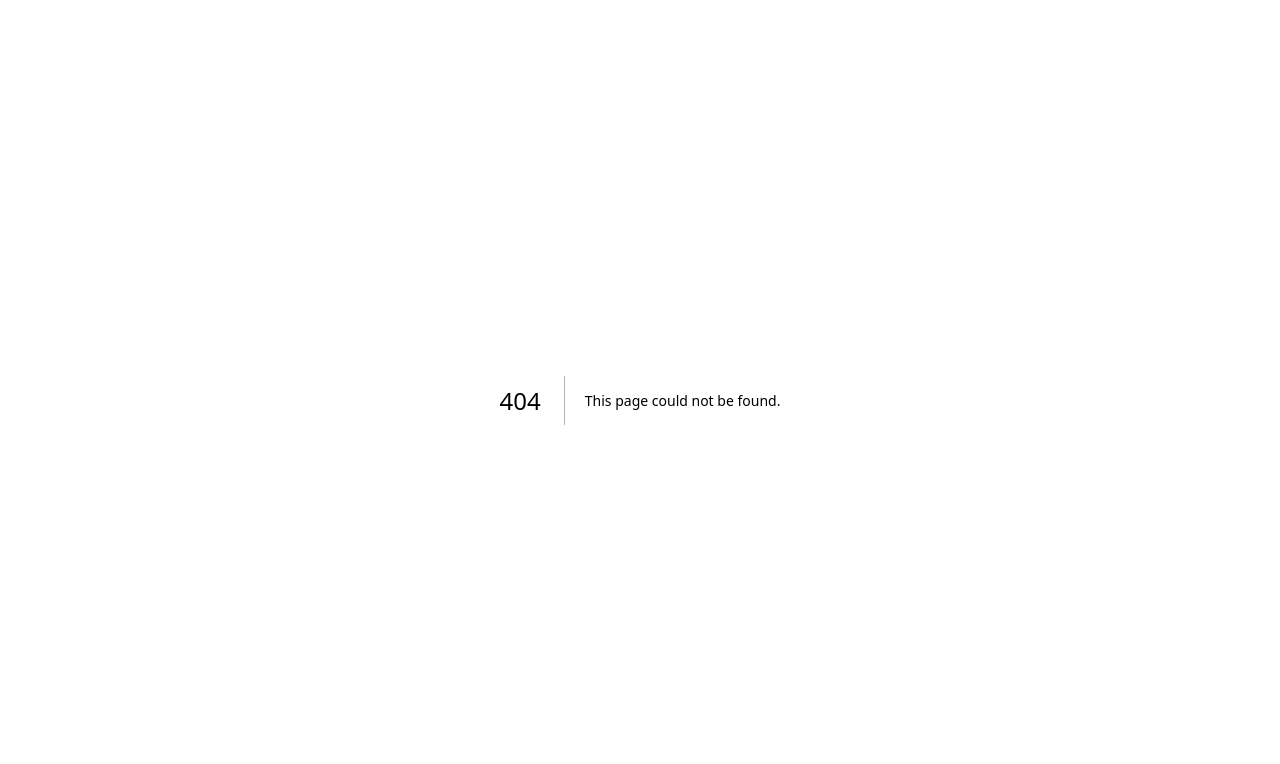
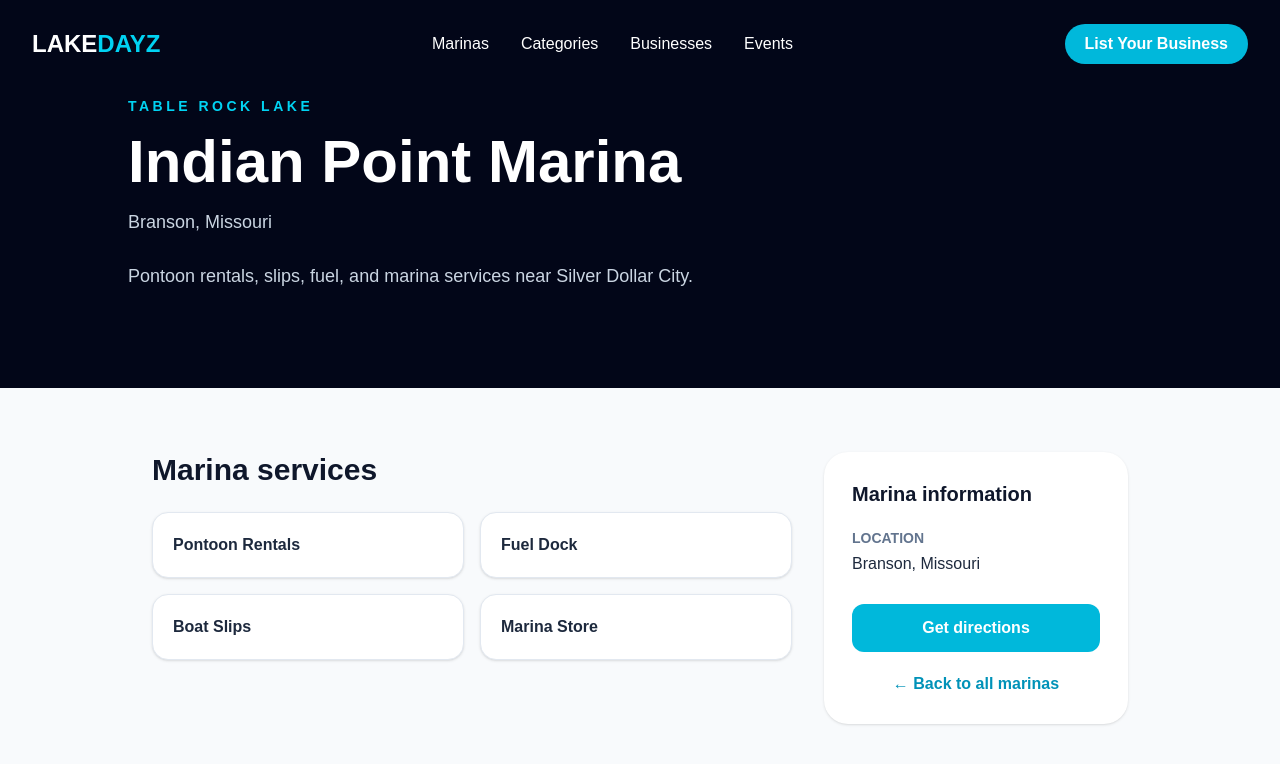
Before and after one commit to lakedayz/lakedayz, a Next.js app: page /marinas/indian-point-marina in a window 1280 px wide. Before the commit this address had no page. Shown: the top 764 px of the page. Built offline with nearby package versions, Linux system fonts and the light colour scheme.

Commit message:
Add marina detail pages

```diff
--- /dev/null
+++ b/app/marinas/[slug]/page.tsx
@@ -0,0 +1,147 @@
+import Navbar from "../../components/Navbar";
+
+const marinaDetails = {
+  "state-park-marina": {
+    name: "State Park Marina",
+    lake: "Table Rock Lake",
+    location: "Branson, Missouri",
+    description:
+      "Boat rentals, fuel, slips, supplies, and convenient access to Table Rock Lake.",
+    services: ["Boat Rentals", "Fuel Dock", "Boat Slips", "Lake Supplies"],
+  },
+  "indian-point-marina": {
+    name: "Indian Point Marina",
+    lake: "Table Rock Lake",
+    location: "Branson, Missouri",
+    description:
+      "Pontoon rentals, slips, fuel, and marina services near Silver Dollar City.",
+    services: ["Pontoon Rentals", "Fuel Dock", "Boat Slips", "Marina Store"],
+  },
+  "port-of-kimberling-marina": {
+    name: "Port of Kimberling Marina",
+    lake: "Table Rock Lake",
+    location: "Kimberling City, Missouri",
+    description:
+      "Boat rentals, wet slips, fuel, lodging, and full-service marina amenities.",
+    services: ["Boat Rentals", "Wet Slips", "Fuel Dock", "Lodging"],
+  },
+  "rock-lane-resort-and-marina": {
+    name: "Rock Lane Resort and Marina",
+    lake: "Table Rock Lake",
+    location: "Branson West, Missouri",
+    description:
+      "Resort lodging, marina access, boat slips, dining, and lakefront amenities.",
+    services: ["Boat Slips", "Dining", "Lodging", "Lake Access"],
+  },
+  "long-creek-marina": {
+    name: "Long Creek Marina",
+    lake: "Table Rock Lake",
+    location: "Ridgedale, Missouri",
+    description:
+      "Boat rentals, fuel, marina services, and convenient access to Long Creek.",
+    services: ["Boat Rentals", "Fuel Dock", "Boat Slips", "Marina Services"],
+  },
+  "the-harbor": {
+    name: "The Harbor",
+    lake: "Table Rock Lake",
+    location: "Branson, Missouri",
+    description:
+      "Marina services, boat access, slips, fuel, and nearby lake amenities.",
+    services: ["Boat Slips", "Fuel Dock", "Lake Access", "Marina Services"],
+  },
+};
+
+type MarinaSlug = keyof typeof marinaDetails;
+
+export default async function MarinaDetailPage({
+  params,
+}: {
+  params: Promise<{ slug: string }>;
+}) {
+  const { slug } = await params;
+  const marina = marinaDetails[slug as MarinaSlug];
+
+  if (!marina) {
+    return (
+      <main className="min-h-screen bg-slate-50">
+        <Navbar />
+
+        <section className="mx-auto max-w-4xl px-6 py-32">
+          <h1 className="text-4xl font-black text-slate-900">
+            Marina not found
+          </h1>
+
+          <a
+            href="/marinas"
+            className="mt-6 inline-block font-bold text-cyan-600"
+          >
+            ← Back to marinas
+          </a>
+        </section>
+      </main>
+    );
+  }
+
+  return (
+    <main className="min-h-screen bg-slate-50">
+      <Navbar />
+
+      <section className="bg-slate-950 px-6 py-24 text-white">
+        <div className="mx-auto max-w-5xl">
+          <p className="text-sm font-bold uppercase tracking-[0.25em] text-cyan-400">
+            {marina.lake}
+          </p>
+
+          <h1 className="mt-4 text-4xl font-black sm:text-6xl">
+            {marina.name}
+          </h1>
+
+          <p className="mt-4 text-lg text-slate-300">{marina.location}</p>
+
+          <p className="mt-6 max-w-3xl text-lg leading-8 text-slate-300">
+            {marina.description}
+          </p>
+        </div>
+      </section>
+
+      <section className="mx-auto grid max-w-5xl gap-8 px-6 py-16 md:grid-cols-3">
+        <div className="md:col-span-2">
+          <h2 className="text-3xl font-black text-slate-900">
+            Marina services
+          </h2>
+
+          <div className="mt-6 grid gap-4 sm:grid-cols-2">
+            {marina.services.map((service) => (
+              <div
+                key={service}
+                className="rounded-2xl border border-slate-200 bg-white p-5 font-semibold text-slate-800 shadow-sm"
+              >
+                {service}
+              </div>
+            ))}
+          </div>
+        </div>
+
+        <aside className="rounded-3xl bg-white p-7 shadow-sm">
+          <h2 className="text-xl font-black text-slate-900">
+            Marina information
+          </h2>
+
+          <p className="mt-5 text-sm font-bold text-slate-500">LOCATION</p>
+          <p className="mt-1 text-slate-800">{marina.location}</p>
+
+          <button className="mt-7 w-full rounded-xl bg-cyan-500 px-5 py-3 font-bold text-white">
+            Get directions
+          </button>
+
+          <a
+            href="/marinas"
+            className="mt-5 block text-center font-bold text-cyan-600"
+          >
+            ← Back to all marinas
+          </a>
+        </aside>
+      </section>
+    </main>
+  );
+}
--- a/app/marinas/page.tsx
+++ b/app/marinas/page.tsx
@@ -2,6 +2,7 @@
 
 const marinas = [
   {
+    slug: "state-park-marina",
     name: "State Park Marina",
     lake: "Table Rock Lake",
     location: "Branson, Missouri",
@@ -9,6 +10,7 @@
       "Boat rentals, fuel, slips, supplies, and convenient lake access.",
   },
   {
+    slug: "indian-point-marina",
     name: "Indian Point Marina",
     lake: "Table Rock Lake",
     location: "Branson, Missouri",
@@ -16,6 +18,7 @@
       "Pontoon rentals, boat slips, fuel, and services near Silver Dollar City.",
   },
   {
+    slug: "port-of-kimberling-marina",
     name: "Port of Kimberling Marina",
     lake: "Table Rock Lake",
     location: "Kimberling City, Missouri",
@@ -23,13 +26,15 @@
       "Boat rentals, wet slips, fuel, lodging, and full-service marina amenities.",
   },
   {
+    slug: "rock-lane-resort-and-marina",
     name: "Rock Lane Resort and Marina",
     lake: "Table Rock Lake",
     location: "Branson West, Missouri",
     description:
-      "Resort, marina access, boat slips, dining, lodging, and lakefront amenities.",
+      "Resort lodging, marina access, boat slips, dining, and lakefront amenities.",
   },
   {
+    slug: "long-creek-marina",
     name: "Long Creek Marina",
     lake: "Table Rock Lake",
     location: "Ridgedale, Missouri",
@@ -37,6 +42,7 @@
       "Boat rentals, marina services, fuel, and convenient access to Long Creek.",
   },
   {
+    slug: "the-harbor",
     name: "The Harbor",
     lake: "Table Rock Lake",
     location: "Branson, Missouri",
@@ -57,7 +63,7 @@
           </p>
 
           <h1 className="mt-4 text-4xl font-black sm:text-6xl">
-            MARINAS
+            Explore local marinas
           </h1>
 
           <p className="mt-5 max-w-2xl text-lg text-slate-300">
@@ -83,7 +89,7 @@
         <div className="grid gap-6 md:grid-cols-2 lg:grid-cols-3">
           {marinas.map((marina) => (
             <article
-              key={marina.name}
+              key={marina.slug}
               className="rounded-3xl border border-slate-200 bg-white p-7 shadow-sm transition hover:-translate-y-1 hover:shadow-xl"
             >
               <p className="text-sm font-bold text-cyan-600">Marina</p>
@@ -102,9 +108,12 @@
 
               <p className="mt-4 text-slate-600">{marina.description}</p>
 
-              <button className="mt-6 font-bold text-cyan-600">
+              <a
+                href={`/marinas/${marina.slug}`}
+                className="mt-6 inline-block font-bold text-cyan-600"
+              >
                 View marina →
-              </button>
+              </a>
             </article>
           ))}
         </div>
```
